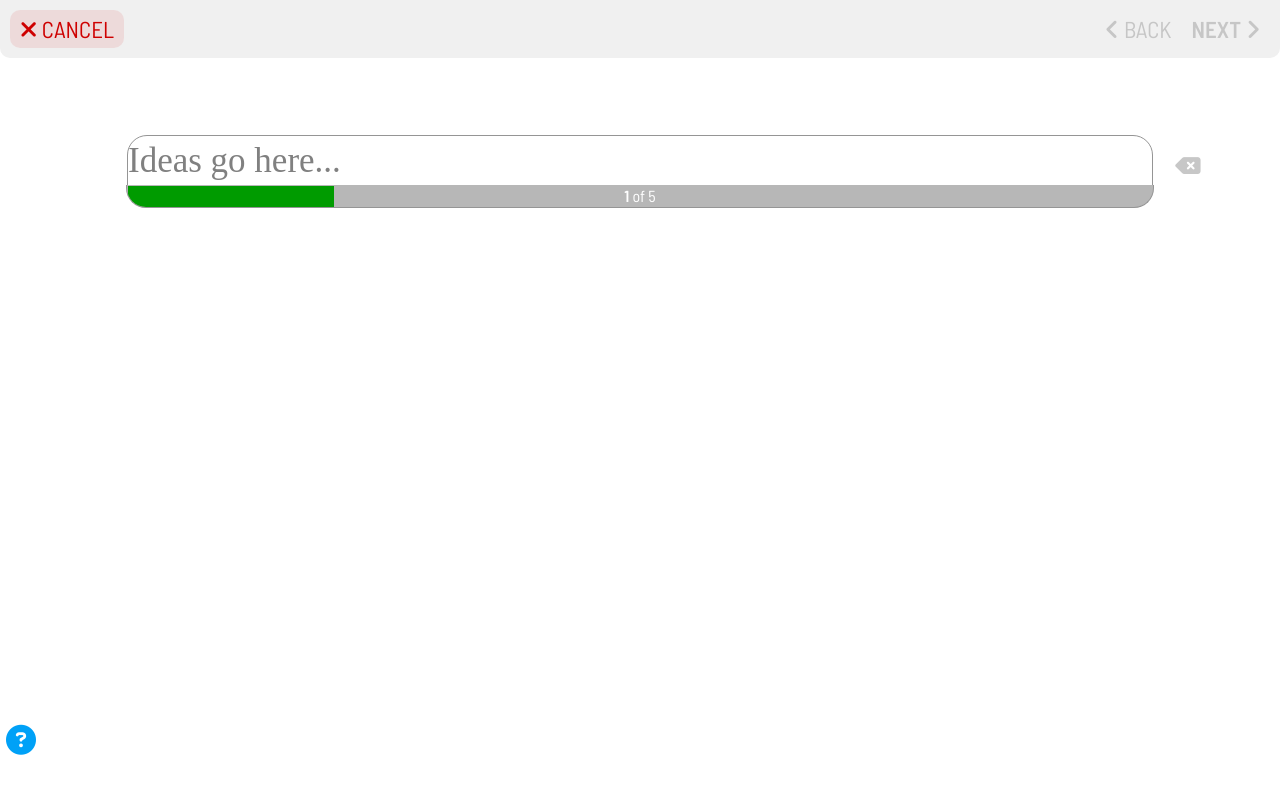
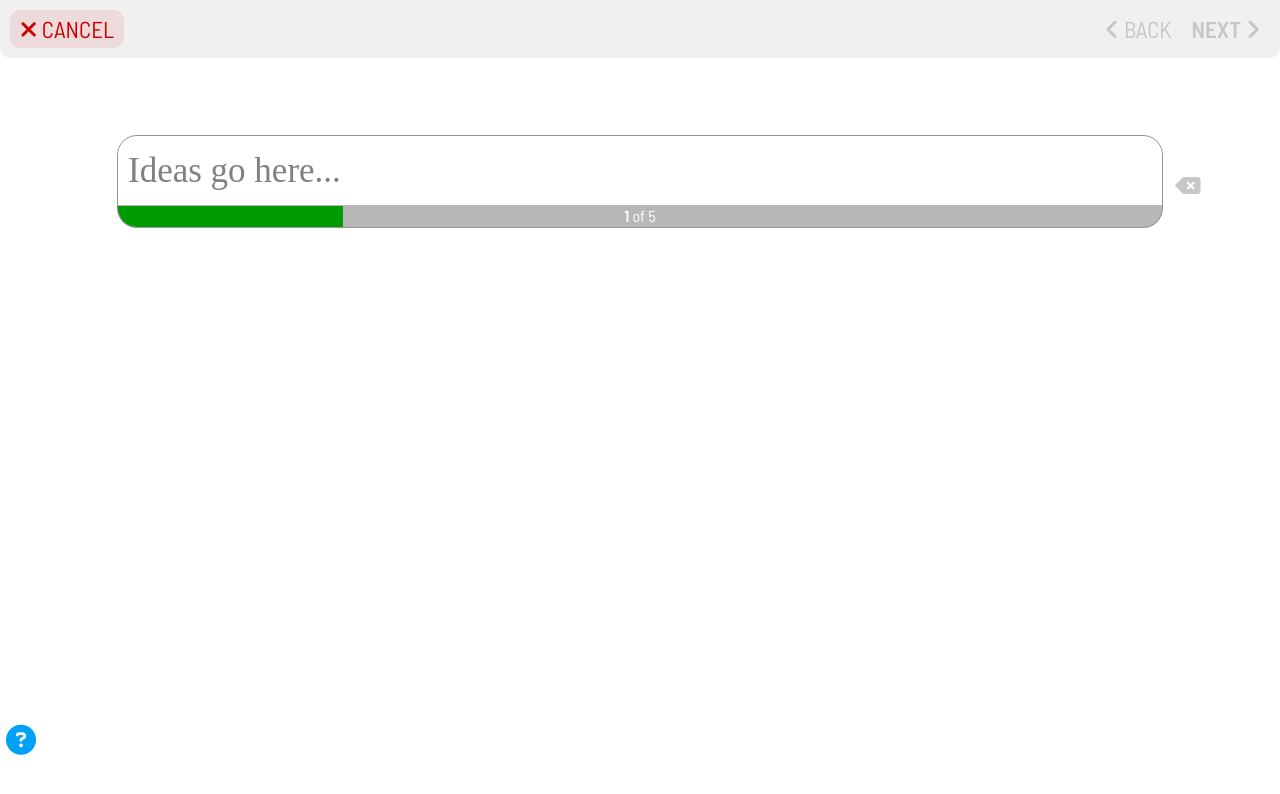
Before and after one commit to odin-tech/write-my-idea, a plain HTML site: page new.html in a window 1280 px wide. Drawn offline with Linux system fonts and the light colour scheme; a web font is replaced by a local one.

Commit message:
Fixed the text box in"New".

```diff
--- a/style.css
+++ b/style.css
@@ -112,7 +112,7 @@ button {
 	border: solid 1px #959595;
 	border-radius: 20px 20px 0px 0px;
 	transition-duration: 0.3s;
-	padding: 0;
+	padding: 10px;
 	margin: 0;
 }
 
@@ -122,7 +122,7 @@ button {
 
 #progcontainer {
 	width: 80vw;
-	padding: 1px;
+	padding: 1px 10px;
 	border: solid 1px #959595;
 	height: 20px;
 	border-radius: 0px 0px 20px 20px;
@@ -135,8 +135,9 @@ button {
 
 #progbar {
 	background-color: #009b00;
-	padding-left: 1px;
+	margin-left: -10px;
 	height: 120%;
+	padding-right: 20px;
 	transition-duration: 0.3s;
 }
 
```
